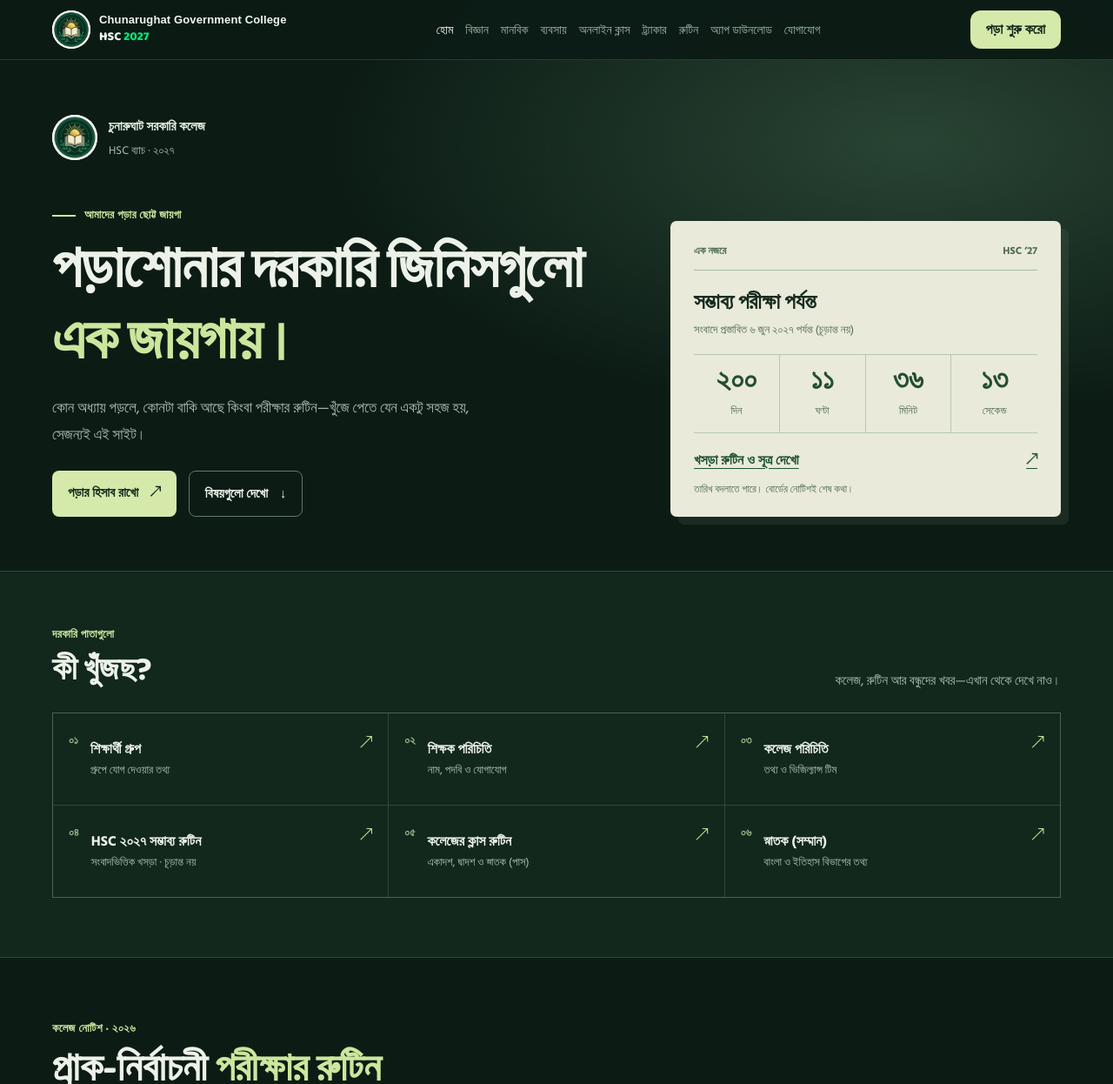
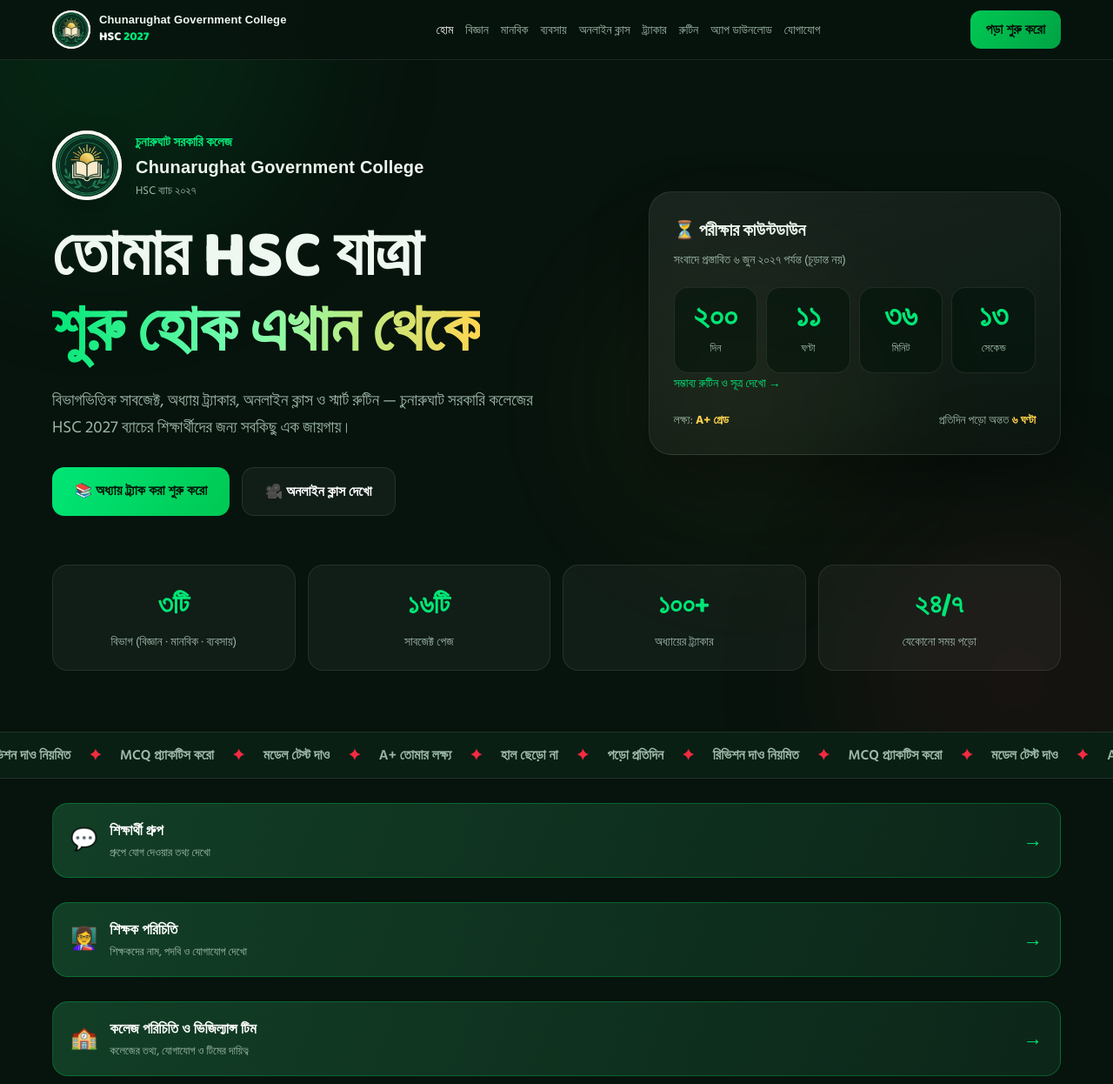
Before and after one commit to numb-netizen/Temp, a plain HTML site: page site/index.html in a window 1280 px wide. Shown: the top 1246 px of the page at 87% size. Drawn offline with Linux system fonts and the light colour scheme.

Commit message:
Restore previous homepage design
Co-authored-by: arena-agent <297053741+arena-agent@users.noreply.github.com>

```diff
--- a/site/assets/home.css
+++ /dev/null
@@ -1,69 +0,0 @@
-/* A quieter, notebook-inspired home page. Other study pages retain their own layouts. */
-.home{--home-ink:#edf2e9;--home-muted:#afc0b3;--home-accent:#cce69d;--home-line:rgba(212,231,211,.16);background:#0c1c15;color:var(--home-ink)}
-.home .skip-link{position:fixed;z-index:200;top:8px;left:8px;padding:10px 15px;background:#f0ead6;color:#10261b;border-radius:8px;transform:translateY(-150%)}
-.home .skip-link:focus{transform:translateY(0)}
-.home :focus-visible{outline:3px solid #e6d89e;outline-offset:4px}
-.home nav{background:rgba(12,28,21,.96);border-color:var(--home-line)}
-.home .nav-cta{background:#d4e9aa;color:#142619;box-shadow:none}
-.home .nav-cta:hover{box-shadow:none}
-.home .hero{padding:132px 0 62px;background:radial-gradient(ellipse at 82% 25%,#294433 0,transparent 45%),#0c1c15}
-.home .hero-grid{grid-template-columns:minmax(0,1.08fr) minmax(330px,.78fr);gap:clamp(30px,7vw,100px);align-items:end}
-.home .college-identity{gap:13px;margin-bottom:52px}
-.home .college-identity img{width:52px;height:52px;box-shadow:none}
-.home .college-kicker{color:#e2ecdd;font-size:15px;letter-spacing:0}
-.home .college-batch{color:var(--home-muted);font-size:13px}
-.home .hero-label,.home .section-label{color:var(--home-accent);font-size:13px;font-weight:700;letter-spacing:.02em}
-.home .hero-label:before{content:"";display:inline-block;width:27px;height:2px;background:var(--home-accent);vertical-align:middle;margin-right:10px}
-.home .hero h1{font-size:clamp(39px,5.4vw,68px);font-weight:700;line-height:1.2;letter-spacing:-.015em;margin:15px 0 18px;max-width:680px}
-.home .hero h1 span{color:var(--home-accent)}
-.home .hero p.sub{font-size:17px;line-height:1.8;color:var(--home-muted);max-width:520px;margin-bottom:26px}
-.home .btn{border-radius:8px;font-size:15px;padding:13px 18px}
-.home .btn span{margin-left:10px}
-.home .btn-p{background:#d4e9aa;color:#152b1d}
-.home .btn-g{background:transparent;border-color:#627969;color:var(--home-ink)}
-.home .btn:hover{box-shadow:none;transform:translateY(-2px)}
-.home .cd-card{position:relative;background:#e9ead9;color:#172c1f;border:0;border-radius:7px;padding:25px 27px 22px;box-shadow:9px 9px 0 #78917922;backdrop-filter:none}
-.home .card-top{display:flex;justify-content:space-between;border-bottom:1px solid #aab9a6;padding-bottom:12px;color:#526c57;font-size:12px;font-weight:700}
-.home .cd-card h2{font-family:"Baloo Da 2","Hind Siliguri",sans-serif;font-size:25px;line-height:1.3;margin:22px 0 4px}
-.home .cd-card p{color:#516b57;line-height:1.55;margin:0 0 15px;font-size:13px}
-.home .cd-grid{gap:0;border-block:1px solid #bac7b5;margin:18px 0}
-.home .cd-cell{background:transparent;border:0;border-right:1px solid #bac7b5;border-radius:0;padding:13px 4px}
-.home .cd-cell:last-child{border-right:0}
-.home .cd-cell b{color:#244d34;font-size:clamp(24px,2.6vw,34px)}
-.home .cd-cell span{color:#526c57}
-.home .countdown-link{display:flex;justify-content:space-between;color:#1f5134;font-weight:700;text-decoration:underline;text-underline-offset:4px}
-.home .cd-card .countdown-footnote{font-size:12px;margin:12px 0 0}
-.home .quick-section{padding:58px 0 68px;background:#12281d;border-block:1px solid var(--home-line)}
-.home .quick-heading{display:flex;align-items:end;justify-content:space-between;gap:24px;margin-bottom:24px}
-.home .quick-heading h2{font-family:"Baloo Da 2","Hind Siliguri",sans-serif;font-size:clamp(28px,4vw,38px);line-height:1.2;margin:8px 0 0}
-.home .quick-heading p{color:var(--home-muted);font-size:15px;margin:0;max-width:310px;line-height:1.6}
-.home .quick-grid{display:grid;grid-template-columns:repeat(3,minmax(0,1fr));gap:1px;background:var(--home-line);border:1px solid var(--home-line)}
-.home .dabi-teaser{min-width:0;min-height:105px;margin:0;padding:20px 18px;gap:14px;background:#12281d;border:0;border-radius:0;transition:background .2s}
-.home .dabi-teaser:hover,.home .dabi-teaser:focus-visible{background:#1d3829;transform:none}
-.home .quick-number{align-self:flex-start;color:#9ab78c;font-size:13px;font-weight:700}
-.home .dabi-teaser strong{font-size:16px;line-height:1.4;color:var(--home-ink)}
-.home .dabi-teaser small{font-size:13px;color:var(--home-muted);line-height:1.5;margin-top:4px}
-.home .dabi-teaser span:last-child{font-size:18px;color:#cce69d;align-self:flex-start}
-.home .eyebrow{letter-spacing:.03em;color:var(--home-accent)}
-.home .grad{background:none;color:var(--home-accent);-webkit-text-fill-color:currentColor}
-.home .lead{color:var(--home-muted);line-height:1.7}
-.home .exam-section{background:#0c1c15}
-.home .exam-countdown,.home .exam-list,.home .exam-rules,.home .tree,.home .dept,.home .chan{border-color:var(--home-line);border-radius:10px;box-shadow:none}
-.home .exam-countdown{background:#1b3426}
-.home .exam-notice-link,.home .exam-inline-link,.home .exam-label,.home .exam-syllabus summary{color:var(--home-accent)}
-.home .exam-syllabus{border-color:#819c75}
-.home .tree-root .node-root{background:#d4e9aa;color:#152b1d;border-radius:8px;box-shadow:none}
-.home .tree-dept{border-color:#87a777;border-radius:8px;background:#1b3426}
-.home .tree-dept:hover{background:#d4e9aa;color:#152b1d}
-.home .dept,.home .chan{background:#13291d}
-.home .dept:hover,.home .chan:hover{border-color:#a8c694;transform:translateY(-3px)}
-.home .dl{background:#d4e9aa;color:#152b1d;border-radius:8px}
-.home .dl:hover{box-shadow:none}
-.home .home-note{margin-top:8px;margin-bottom:72px;border-left:3px solid #cce69d;padding:8px 0 8px 22px;max-width:760px}
-.home .home-note span,.home .home-note small{color:#a6b9a7;font-size:13px}
-.home .home-note p{font-family:"Baloo Da 2","Hind Siliguri",sans-serif;font-size:clamp(21px,3vw,28px);line-height:1.6;margin:8px 0}
-.home .reveal{opacity:1;transform:none}
-@media(max-width:900px){.home .hero-grid{grid-template-columns:1fr;gap:35px}.home .cd-card{max-width:520px}.home .college-identity{margin-bottom:34px}}
-@media(max-width:760px){.home .hero{padding:105px 0 45px}.home .quick-section{padding:45px 0}.home .quick-grid{grid-template-columns:repeat(2,minmax(0,1fr))}.home .quick-heading{align-items:start;flex-direction:column;gap:12px}.home .home-note{margin-bottom:55px}}
-@media(max-width:480px){.home .quick-grid{grid-template-columns:1fr}.home .dabi-teaser{min-height:0;padding:16px}.home .hero h1{font-size:39px}.home .cd-card{padding:20px}.home .hero .btns{gap:10px}.home .btn{padding:12px 14px}}
-@media(prefers-reduced-motion:reduce){.home *, .home *::before, .home *::after{animation-duration:.01ms!important;animation-iteration-count:1!important;transition-duration:.01ms!important;scroll-behavior:auto!important}}
--- a/site/index.html
+++ b/site/index.html
@@ -12,10 +12,8 @@
 <link rel="icon" href="assets/study-logo.png" type="image/png">
 <script src="assets/app-context.js?v=20261113"></script>
 <link rel="stylesheet" href="assets/style.css?v=20261113-app-context">
-<link rel="stylesheet" href="assets/home.css?v=1">
 </head>
-<body class="home">
-<a class="skip-link" href="#main-content">মূল অংশে যাও</a>
+<body>
 <nav>
   <div class="wrap nav-in">
     <a class="brand" href="index.html"><img class="brand-logo" src="assets/study-logo.png" width="44" height="44" alt=""><span class="brand-copy"><span class="brand-name" lang="en">Chunarughat Government College</span><span class="brand-batch">HSC <em>2027</em></span></span></a>
@@ -33,51 +31,50 @@
   </div>
 </nav>
 
-<main id="main-content">
+<!-- HERO -->
 <header class="hero">
+  <div class="blob b1"></div><div class="blob b2"></div><div class="blob b3"></div>
   <div class="wrap hero-grid">
-    <div class="hero-copy">
+    <div>
       <div class="college-identity">
-        <img src="assets/study-logo.png" width="64" height="64" alt="HSC 2027 স্টাডি সাইটের লোগো">
-        <div><span class="college-kicker">চুনারুঘাট সরকারি কলেজ</span><span class="college-batch">HSC ব্যাচ · ২০২৭</span></div>
+        <img src="assets/study-logo.png" width="80" height="80" alt="HSC 2027 স্টাডি সাইটের লোগো">
+        <div><span class="college-kicker">চুনারুঘাট সরকারি কলেজ</span><span class="college-english" lang="en">Chunarughat Government College</span><span class="college-batch">HSC ব্যাচ ২০২৭</span></div>
       </div>
-      <p class="hero-label">আমাদের পড়ার ছোট্ট জায়গা</p>
-      <h1>পড়াশোনার দরকারি জিনিসগুলো <span>এক জায়গায়।</span></h1>
-      <p class="sub">কোন অধ্যায় পড়লে, কোনটা বাকি আছে কিংবা পরীক্ষার রুটিন—খুঁজে পেতে যেন একটু সহজ হয়, সেজন্যই এই সাইট।</p>
+      <h1>তোমার HSC যাত্রা<br><span class="grad">শুরু হোক এখান থেকে</span></h1>
+      <p class="sub">বিভাগভিত্তিক সাবজেক্ট, অধ্যায় ট্র্যাকার, অনলাইন ক্লাস ও স্মার্ট রুটিন — চুনারুঘাট সরকারি কলেজের HSC 2027 ব্যাচের শিক্ষার্থীদের জন্য সবকিছু এক জায়গায়।</p>
       <div class="btns">
-        <a class="btn btn-p" href="tracker.html">পড়ার হিসাব রাখো <span aria-hidden="true">↗</span></a>
-        <a class="btn btn-g" href="#structure">বিষয়গুলো দেখো <span aria-hidden="true">↓</span></a>
+        <a class="btn btn-p" href="tracker.html">📚 অধ্যায় ট্র্যাক করা শুরু করো</a>
+        <a class="btn btn-g" href="classes.html">🎥 অনলাইন ক্লাস দেখো</a>
       </div>
     </div>
-    <aside class="cd-card" aria-label="সম্ভাব্য পরীক্ষার কাউন্টডাউন">
-      <div class="card-top"><span>এক নজরে</span><span>HSC ’27</span></div>
-      <h2>সম্ভাব্য পরীক্ষা পর্যন্ত</h2>
+    <div class="cd-card">
+      <h3>⏳ পরীক্ষার কাউন্টডাউন</h3>
       <p>সংবাদে প্রস্তাবিত ৬ জুন ২০২৭ পর্যন্ত (চূড়ান্ত নয়)</p>
-      <div class="cd-grid" aria-label="সম্ভাব্য তারিখের কাউন্টডাউন">
+      <div class="cd-grid">
         <div class="cd-cell"><b id="cdD">—</b><span>দিন</span></div>
         <div class="cd-cell"><b id="cdH">—</b><span>ঘণ্টা</span></div>
         <div class="cd-cell"><b id="cdM">—</b><span>মিনিট</span></div>
         <div class="cd-cell"><b id="cdS">—</b><span>সেকেন্ড</span></div>
       </div>
-      <a class="countdown-link" href="hsc-2027-routine.html">খসড়া রুটিন ও সূত্র দেখো <span aria-hidden="true">↗</span></a>
-      <p class="countdown-footnote">তারিখ বদলাতে পারে। বোর্ডের নোটিশই শেষ কথা।</p>
-    </aside>
+      <p><a href="hsc-2027-routine.html" style="color:var(--green2)">সম্ভাব্য রুটিন ও সূত্র দেখো →</a></p>
+      <div class="cd-note"><span>লক্ষ্য: <b>A+ গ্রেড</b></span><span>প্রতিদিন পড়ো অন্তত <b>৬ ঘণ্টা</b></span></div>
+    </div>
+  </div>
+  <div class="wrap stats">
+    <div class="stat reveal"><b>৩টি</b><span>বিভাগ (বিজ্ঞান · মানবিক · ব্যবসায়)</span></div>
+    <div class="stat reveal"><b>১৬টি</b><span>সাবজেক্ট পেজ</span></div>
+    <div class="stat reveal"><b>১০০+</b><span>অধ্যায়ের ট্র্যাকার</span></div>
+    <div class="stat reveal"><b>২৪/৭</b><span>যেকোনো সময় পড়ো</span></div>
   </div>
 </header>
 
-<section class="quick-section" aria-labelledby="quick-title">
-  <div class="wrap">
-    <div class="quick-heading"><div><span class="section-label">দরকারি পাতাগুলো</span><h2 id="quick-title">কী খুঁজছ?</h2></div><p>কলেজ, রুটিন আর বন্ধুদের খবর—এখান থেকে দেখে নাও।</p></div>
-    <div class="quick-grid">
-      <a class="dabi-teaser" href="student-group.html"><span class="quick-number" aria-hidden="true">০১</span><span><strong>শিক্ষার্থী গ্রুপ</strong><small>গ্রুপে যোগ দেওয়ার তথ্য</small></span><span aria-hidden="true">↗</span></a>
-      <a class="dabi-teaser" href="teachers.html"><span class="quick-number" aria-hidden="true">০২</span><span><strong>শিক্ষক পরিচিতি</strong><small>নাম, পদবি ও যোগাযোগ</small></span><span aria-hidden="true">↗</span></a>
-      <a class="dabi-teaser" href="college-info.html"><span class="quick-number" aria-hidden="true">০৩</span><span><strong>কলেজ পরিচিতি</strong><small>তথ্য ও ভিজিল্যান্স টিম</small></span><span aria-hidden="true">↗</span></a>
-      <a class="dabi-teaser" href="hsc-2027-routine.html"><span class="quick-number" aria-hidden="true">০৪</span><span><strong>HSC ২০২৭ সম্ভাব্য রুটিন</strong><small>সংবাদভিত্তিক খসড়া · চূড়ান্ত নয়</small></span><span aria-hidden="true">↗</span></a>
-      <a class="dabi-teaser" href="college-routine.html"><span class="quick-number" aria-hidden="true">০৫</span><span><strong>কলেজের ক্লাস রুটিন</strong><small>একাদশ, দ্বাদশ ও স্নাতক (পাস)</small></span><span aria-hidden="true">↗</span></a>
-      <a class="dabi-teaser" href="honours-info.html"><span class="quick-number" aria-hidden="true">০৬</span><span><strong>স্নাতক (সম্মান)</strong><small>বাংলা ও ইতিহাস বিভাগের তথ্য</small></span><span aria-hidden="true">↗</span></a>
-    </div>
-  </div>
-</section>
+<div class="marquee"><div class="marquee-track" id="mq"></div></div>
+<div class="wrap"><a class="dabi-teaser" href="student-group.html"><span class="dabi-teaser-icon" aria-hidden="true">💬</span><span><strong>শিক্ষার্থী গ্রুপ</strong><small>গ্রুপে যোগ দেওয়ার তথ্য দেখো</small></span><span aria-hidden="true">→</span></a></div>
+<div class="wrap"><a class="dabi-teaser" href="teachers.html"><span class="dabi-teaser-icon" aria-hidden="true">👩‍🏫</span><span><strong>শিক্ষক পরিচিতি</strong><small>শিক্ষকদের নাম, পদবি ও যোগাযোগ দেখো</small></span><span aria-hidden="true">→</span></a></div>
+<div class="wrap"><a class="dabi-teaser" href="college-info.html"><span class="dabi-teaser-icon" aria-hidden="true">🏫</span><span><strong>কলেজ পরিচিতি ও ভিজিল্যান্স টিম</strong><small>কলেজের তথ্য, যোগাযোগ ও টিমের দায়িত্ব</small></span><span aria-hidden="true">→</span></a></div>
+<div class="wrap"><a class="dabi-teaser" href="hsc-2027-routine.html"><span class="dabi-teaser-icon" aria-hidden="true">📋</span><span><strong>HSC ২০২৭ সম্ভাব্য পরীক্ষার রুটিন</strong><small>সংবাদভিত্তিক খসড়া · চূড়ান্ত নয়</small></span><span aria-hidden="true">→</span></a></div>
+<div class="wrap"><a class="dabi-teaser" href="college-routine.html"><span class="dabi-teaser-icon" aria-hidden="true">🗓️</span><span><strong>কলেজের ক্লাস রুটিন</strong><small>একাদশ, দ্বাদশ ও স্নাতক (পাস)</small></span><span aria-hidden="true">→</span></a></div>
+<div class="wrap"><a class="dabi-teaser" href="honours-info.html"><span class="dabi-teaser-icon" aria-hidden="true">🎓</span><span><strong>স্নাতক (সম্মান): বাংলা ও ইতিহাস</strong><small>কোর্স ও ক্লাসের তথ্য</small></span><span aria-hidden="true">→</span></a></div>
 
 <!-- COLLEGE PRE-TEST ROUTINE -->
 <section class="exam-section" id="exam-routine" aria-labelledby="exam-title">
@@ -144,9 +141,9 @@
 <section id="structure">
   <div class="wrap">
     <div class="reveal">
-      <div class="eyebrow">পড়াশোনা</div>
-      <h2 class="title">বিভাগ ধরে <span class="grad">বিষয় খুঁজে নাও</span></h2>
-      <p class="lead">নিজের বিভাগ থেকে বিষয়ের পাতায় যেতে পারবে। সাধারণ বিষয়গুলো প্রতিটি বিভাগের সঙ্গেই রাখা আছে।</p>
+      <div class="eyebrow">ওয়েবসাইটের কাঠামো</div>
+      <h2 class="title">Hierarchical Structure <span class="grad">(Tree)</span></h2>
+      <p class="lead">এই ওয়েবসাইটটি গাছের মতো সাজানো — কলেজ থেকে বিভাগ, বিভাগ থেকে সাবজেক্ট। যেকোনো পেজে ক্লিক করলেই ভেতরের পেজে চলে যাবে।</p>
     </div>
     <div class="tree reveal">
       <div class="tree-root"><span class="node-root">🏫 চুনারুঘাট সরকারি কলেজ</span></div>
@@ -201,7 +198,7 @@
     <div class="reveal">
       <div class="eyebrow">বিভাগসমূহ</div>
       <h2 class="title">তোমার <span class="grad">বিভাগ বেছে নাও</span></h2>
-      <p class="lead">যে বিভাগে পড়ো, সেখান থেকে শুরু করো।</p>
+      <p class="lead">বিভাগে ক্লিক করলেই সেই বিভাগের সব সাবজেক্টের পেজ খুলবে।</p>
     </div>
     <div class="dept-grid">
       <a class="dept reveal" href="science.html"><div class="ic">🔬</div><h3>বিজ্ঞান বিভাগ</h3><p>পদার্থবিজ্ঞান, রসায়ন, গণিত, জীববিজ্ঞান, ICTসহ ৭টি সাবজেক্ট।</p><span class="go">সাবজেক্ট দেখো →</span></a>
@@ -217,22 +214,20 @@
     <div class="reveal">
       <div class="eyebrow">ইন্টারনেট থেকে</div>
       <h2 class="title">ফ্রি <span class="grad">অনলাইন ক্লাস</span></h2>
-      <p class="lead">পড়তে গিয়ে কোনো জায়গায় আটকে গেলে এই ভিডিও লিংকগুলো কাজে লাগতে পারে।</p>
+      <p class="lead">10 Minute School, Shikhoসহ সেরা চ্যানেলগুলোর ক্লাস — সব সাবজেক্টের ভিডিও এক জায়গায়।</p>
     </div>
     <div class="chan-grid">
-      <div class="chan reveal"><div class="ic">🎓</div><h3>10 Minute School</h3><p>HSC-এর বিষয়ভিত্তিক ভিডিও ও ক্লাস।</p><a class="dl" href="https://www.youtube.com/@10MinuteSchool" target="_blank" rel="noopener">দেখো →</a></div>
-      <div class="chan reveal"><div class="ic">📱</div><h3>Shikho</h3><p>বাংলায় পড়াশোনার ভিডিও ও ক্লাস।</p><a class="dl" href="https://www.youtube.com/@shikho" target="_blank" rel="noopener">দেখো →</a></div>
-      <div class="chan reveal"><div class="ic">🔍</div><h3>সব সাবজেক্টের ক্লাস</h3><p>বিষয় ধরে সাজানো ভিডিও ক্লাসের লিংক।</p><a class="dl" href="classes.html">সব ক্লাস দেখো →</a></div>
+      <div class="chan reveal"><div class="ic">🎓</div><h3>10 Minute School</h3><p>HSC-এর সব সাবজেক্টের ফ্রি কোর্স ও লাইভ ক্লাস।</p><a class="dl" href="https://www.youtube.com/@10MinuteSchool" target="_blank" rel="noopener">দেখো →</a></div>
+      <div class="chan reveal"><div class="ic">📱</div><h3>Shikho</h3><p>বাংলা ভাষায় HSC-এর সেরা অনলাইন ক্লাস।</p><a class="dl" href="https://www.youtube.com/@shikho" target="_blank" rel="noopener">দেখো →</a></div>
+      <div class="chan reveal"><div class="ic">🔍</div><h3>সব সাবজেক্টের ক্লাস</h3><p>১৬টি সাবজেক্টের ভিডিও ক্লাসের লিংক এক পেজে।</p><a class="dl" href="classes.html">সব ক্লাস দেখো →</a></div>
     </div>
   </div>
 </section>
 
-<div class="home-note wrap">
-  <span>একটা কথা</span>
-  <p>সব একদিনে শেষ করতে হবে না। আজ যেটুকু পারো পড়ো, কাল আবার শুরু করো।</p>
-  <small>চুনারুঘাট সরকারি কলেজ · HSC ২০২৭</small>
+<div class="quote wrap reveal">
+  <blockquote>“সফলতা কোনো জাদু নয় — এটি <span class="grad">প্রতিদিনের ছোট ছোট প্রচেষ্টার</span> ফল।”</blockquote>
+  <p>— HSC 2027 ব্যাচের জন্য শুভকামনা রইলো 💚</p>
 </div>
-</main>
 
 <footer>
   <div class="wrap">
@@ -267,6 +262,10 @@
   </div>
 </footer>
 <script src="assets/app.js?v=20261110-hsc-draft"></script>
-
+<script>
+const words = ["পড়ো প্রতিদিন","রিভিশন দাও নিয়মিত","MCQ প্র্যাকটিস করো","মডেল টেস্ট দাও","A+ তোমার লক্ষ্য","হাল ছেড়ো না"];
+const seq = words.map(w => `<span>${w}</span><i>✦</i>`).join("");
+document.getElementById("mq").innerHTML = seq + seq;
+</script>
 </body>
 </html>
```
Also changed, not shown: tests/android-browser.cjs (+0 -20 lines), tests/home-design.test.cjs (deleted, +0 -26 lines).
